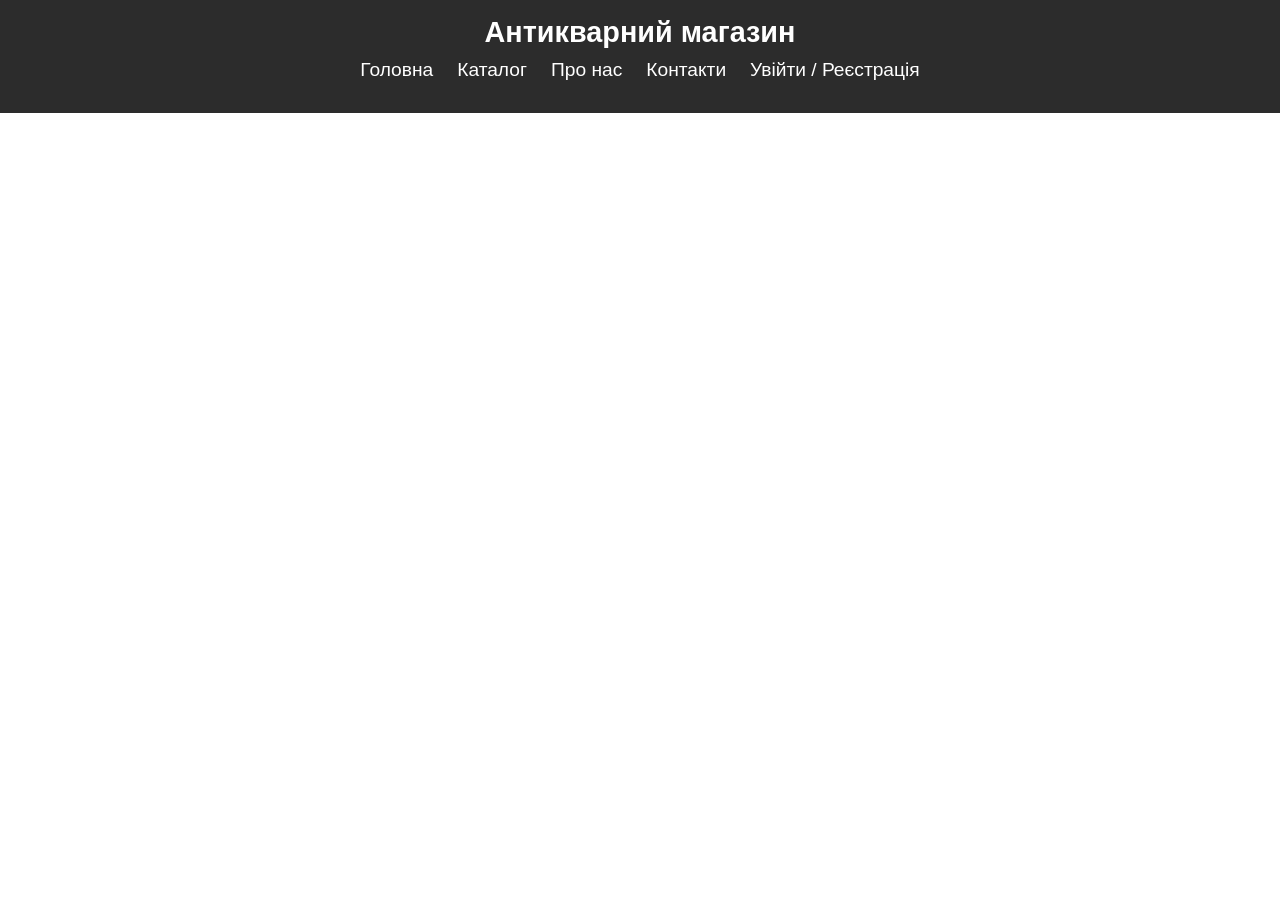
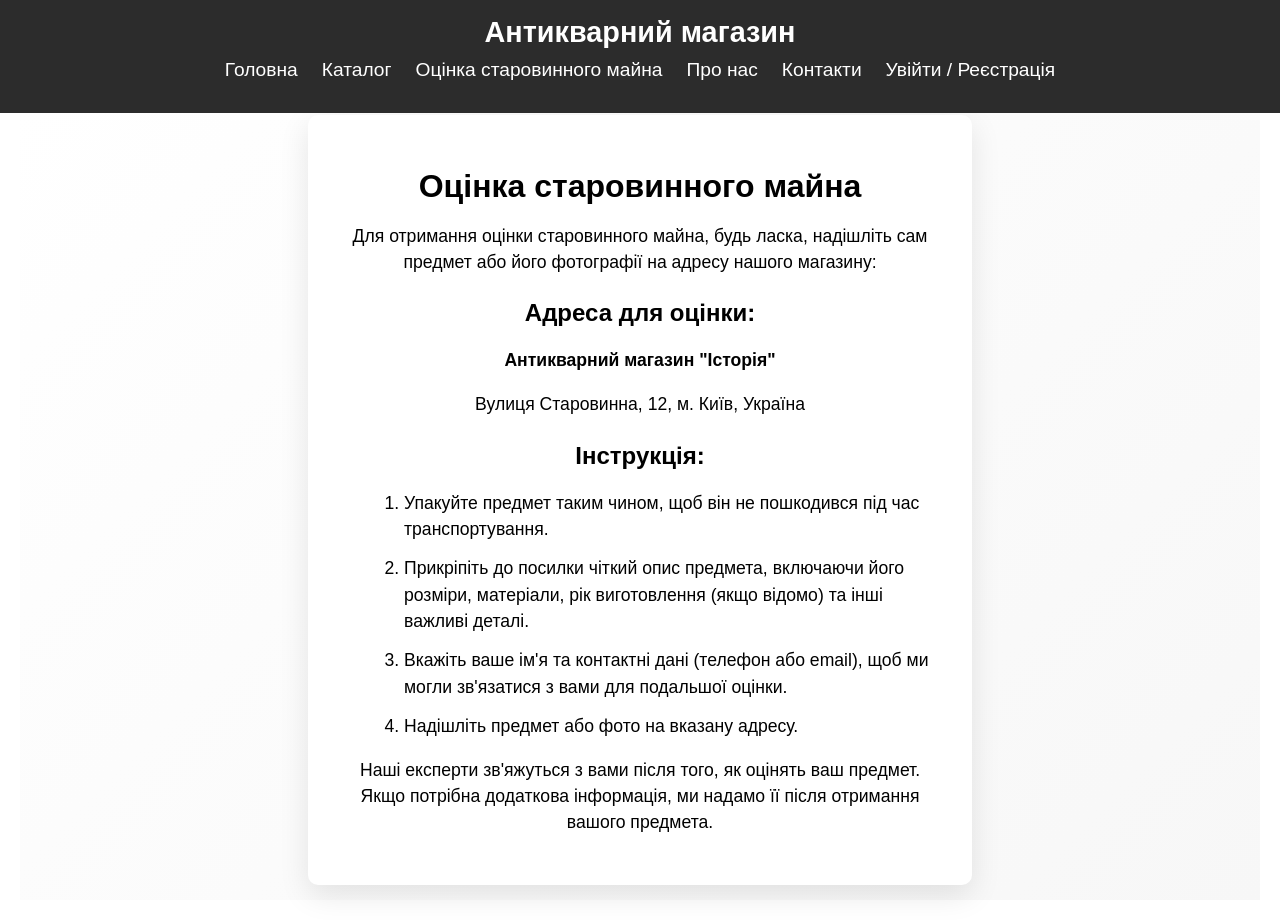
Before and after one commit to marikgryc/practika, a Vue app: page /assessment in a window 1280 px wide. Before the commit the page ends 800 px from the top, so only its background shows below. Built offline with nearby package versions, Linux system fonts and the light colour scheme.

Commit message:
fix+assessment

```diff
--- a/src/App.vue
+++ b/src/App.vue
@@ -8,9 +8,11 @@
           <ul class="nav">
             <li><router-link to="/">Головна</router-link></li>
             <li><router-link to="/catalog">Каталог</router-link></li>
+            <li><router-link to="/assessment">Оцінка старовинного майна</router-link></li>
             <li><router-link to="/about">Про нас</router-link></li>
             <li><router-link to="/contacts">Контакти</router-link></li>
             <li><router-link to="/auth">Увійти / Реєстрація</router-link></li>
+
           </ul>
         </nav>
       </div>
--- a/src/components/AssessmentView.vue
+++ b/src/components/AssessmentView.vue
@@ -50,25 +50,25 @@
 
   h1 {
     font-size: 2rem;
-    color: #6a11cb;
+    color: #000000;
     margin-bottom: 1rem;
   }
 
   h2 {
     font-size: 1.5rem;
-    color: #2575fc;
+    color: #000000;
     margin-top: 1.5rem;
   }
 
   p,
   ol {
     font-size: 1.1rem;
-    color: #333;
+    color: #000000;
     line-height: 1.5;
   }
 
   a {
-    color: #2575fc;
+    color: #000000;
     text-decoration: none;
   }
 
--- a/src/router/index.js
+++ b/src/router/index.js
@@ -4,12 +4,14 @@ import CatalogView from '../components/CatalogView.vue';
 import LoginRegisterView from '../components/LoginRegisterView.vue';
 import AboutUs from '../components/AboutUs.vue';
 import ContactsView from '../components/ContactsView.vue';
+import AssessmentView from '../components/AssessmentView.vue';
 const routes = [
   { path: '/', component: HomeView },
   { path: '/catalog', component: CatalogView },
   { path: '/auth', component: LoginRegisterView },
   { path: '/about', component: AboutUs },
-  { path: '/contacts', component: ContactsView }
+  { path: '/contacts', component: ContactsView },
+  { path:  '/assessment', component: AssessmentView}
 ];
 
 const router = createRouter({
```
